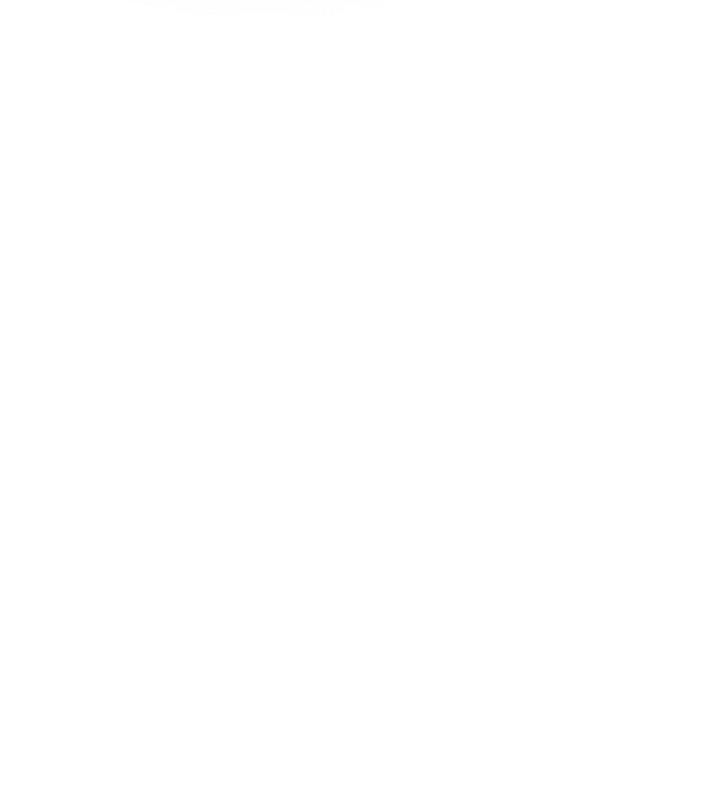
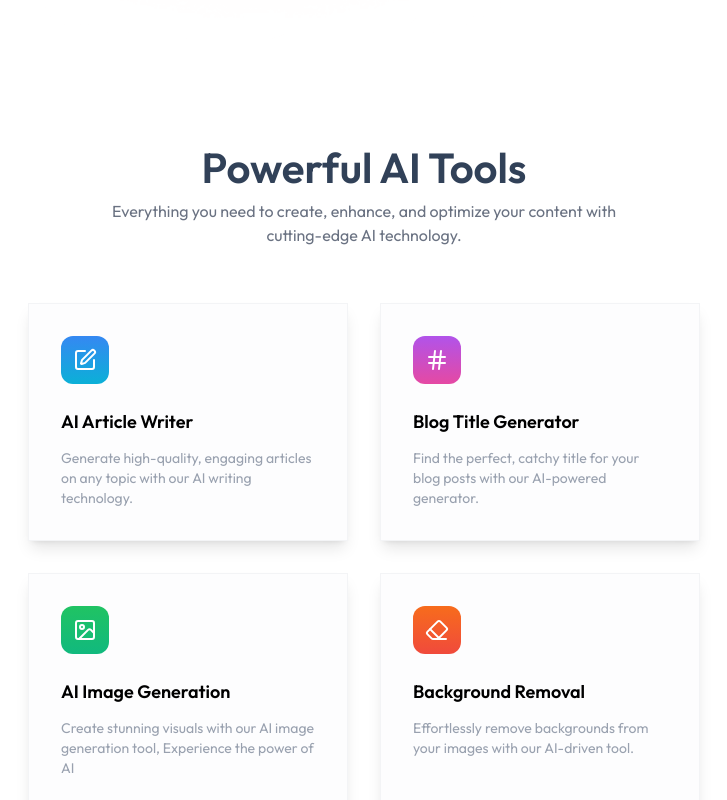
Before and after one commit to maanavnair/quickai, a React (Vite) app in the folder client/: page / in a window 1280 px wide. Shown: the part 760-1560 px from the top of the page, without its empty margins (276-1003 px from the left). Before the commit the page ends 800 px from the top, so only its background shows below. Built offline with nearby package versions, Linux system fonts and the light colour scheme; no server answers.

Commit message:
tools section done

```diff
--- /dev/null
+++ b/client/src/components/AiTools.jsx
@@ -0,0 +1,48 @@
+import React from 'react'
+import { AiToolsData } from '../assets/assets'
+import { useNavigate } from 'react-router-dom'
+import { useUser } from '@clerk/clerk-react';
+
+const AiTools = () => {
+
+  const navigate = useNavigate();
+  const {user} = useUser();
+
+  return (
+    <div className='px-4 sm:px-20 xl:px-32 my-24'>
+        <div className='text-center'>
+            <h2 className='text-slate-700 text-[42px] font-semibold'>
+                Powerful AI Tools
+            </h2>
+            <p className='text-gray-500 max-w-lg mx-auto'>
+                Everything you need to create, enhance, and optimize your content with cutting-edge AI
+                technology.
+            </p>
+        </div>
+
+        <div className='flex flex-wrap mt-10 justify-center'>
+          {AiToolsData.map((tool, index) => (
+            <div
+              key={index}
+              className='p-8 m-4 max-w-xs roundeed-lg bg-[#FDFDFE] shadow-lg border border-gray-100
+              hover:-translate-y-1 transition-all duration-300 cursor-pointer'
+              onClick={() => user && navigate(tool.path)}
+            >
+              <tool.Icon
+                className='w-12 h-12 p-3 text-white rounded-xl'
+                style={{background: `linear-gradient(to bottom, ${tool.bg.from}, ${tool.bg.to})`}}
+              />
+              <h3 className='mt-6 mb-3 text-lg font-semibold'>
+                {tool.title}
+              </h3>
+              <p className='text-gray-400 text-sm max-w[95%]'>
+                {tool.description}
+              </p>
+            </div>
+          ))}
+        </div>
+    </div>
+  )
+}
+
+export default AiTools
--- a/client/src/pages/Home.jsx
+++ b/client/src/pages/Home.jsx
@@ -1,12 +1,14 @@
 import React from 'react'
 import Navbar from '../components/Navbar'
 import Hero from '../components/Hero'
+import AiTools from '../components/AiTools'
 
 const Home = () => {
   return (
     <>
       <Navbar />
       <Hero />
+      <AiTools />
     </>
   )
 }
```
Also changed, not shown: 1 other file (tests, documents, lock files or other folders).
